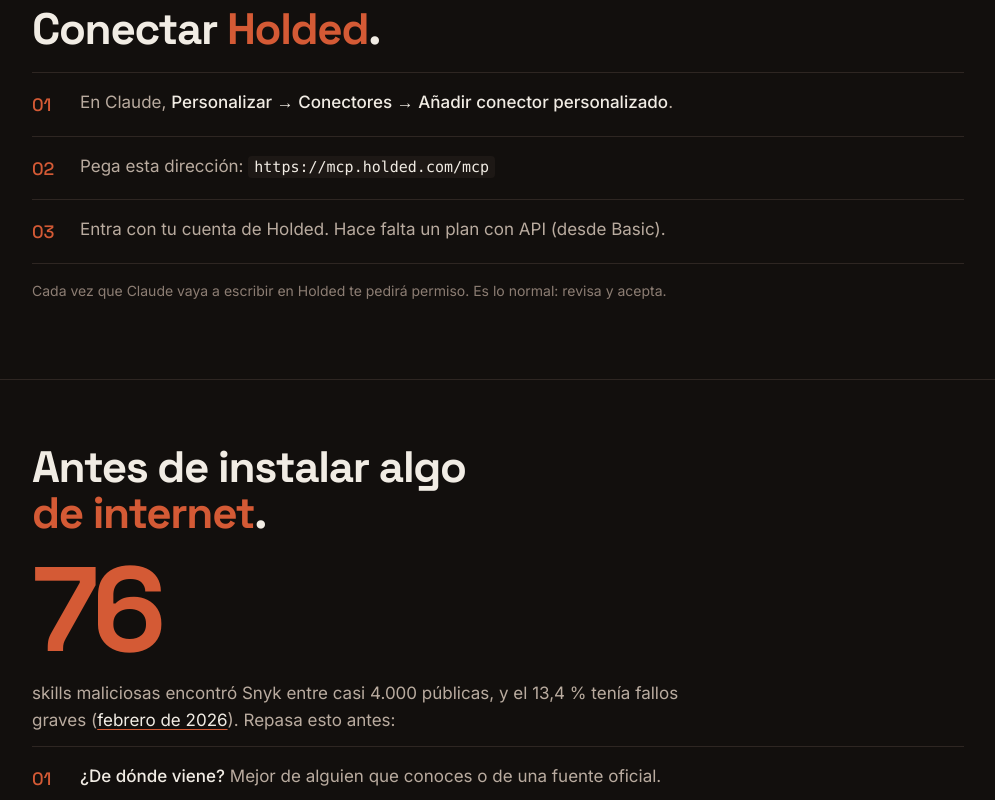
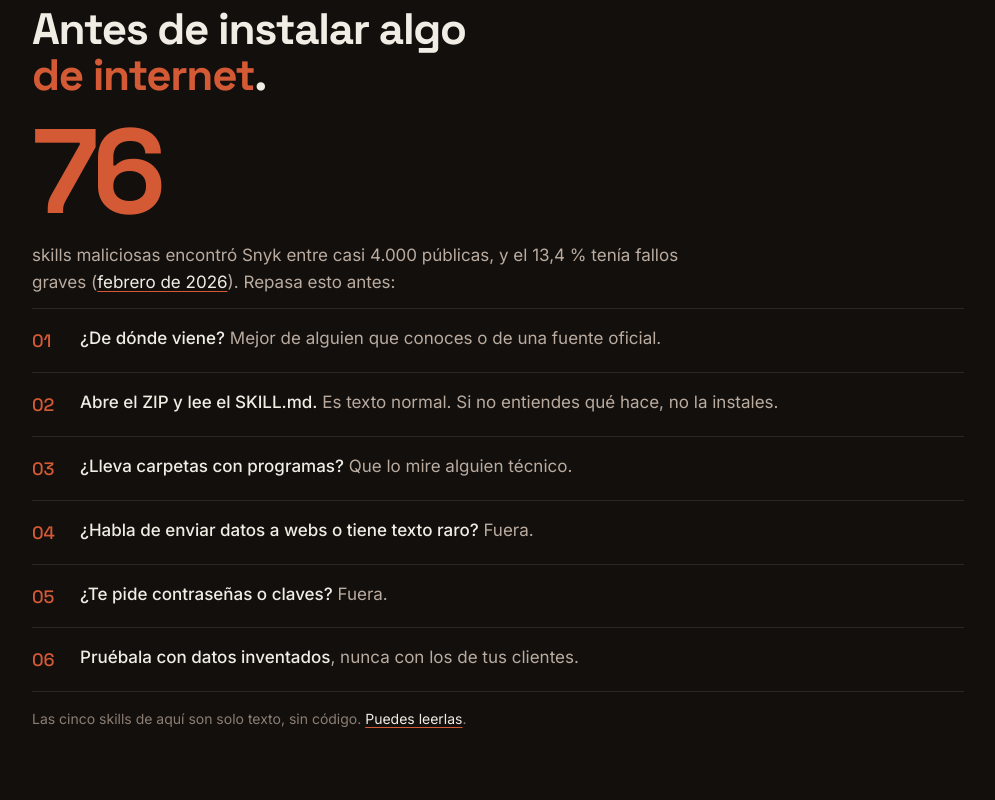
Before and after one commit to ManuLorenzzo/skills-taller-ia, a plain HTML site: page index.html in a window 1280 px wide. Shown: the part 2920-3720 px from the top of the page, without its empty margins (142-1137 px from the left). Drawn offline with Linux system fonts and the light colour scheme.

Commit message:
Quitar la sección de conectar Holded de la página
Co-Authored-By: Claude Opus 5.5 <noreply@anthropic.com>

```diff
--- a/index.html
+++ b/index.html
@@ -165,18 +165,6 @@
 
 <section>
   <div class="wrap">
-    <h2>Conectar <span class="hl">Holded</span>.</h2>
-    <ol class="steps">
-      <li><div>En Claude, <b>Personalizar → Conectores → Añadir conector personalizado</b>.</div></li>
-      <li><div>Pega esta dirección: <code>https://mcp.holded.com/mcp</code></div></li>
-      <li><div>Entra con tu cuenta de Holded. Hace falta un plan con API (desde Basic).</div></li>
-    </ol>
-    <p class="note">Cada vez que Claude vaya a escribir en Holded te pedirá permiso. Es lo normal: revisa y acepta.</p>
-  </div>
-</section>
-
-<section>
-  <div class="wrap">
     <h2>Antes de instalar algo<br><span class="hl">de internet</span>.</h2>
     <div class="dato">76</div>
     <p style="margin-top:16px">skills maliciosas encontró Snyk entre casi 4.000 públicas, y el 13,4 % tenía fallos graves (<a href="https://snyk.io/blog/toxicskills-malicious-ai-agent-skills-clawhub/">febrero de 2026</a>). Repasa esto antes:</p>
```
